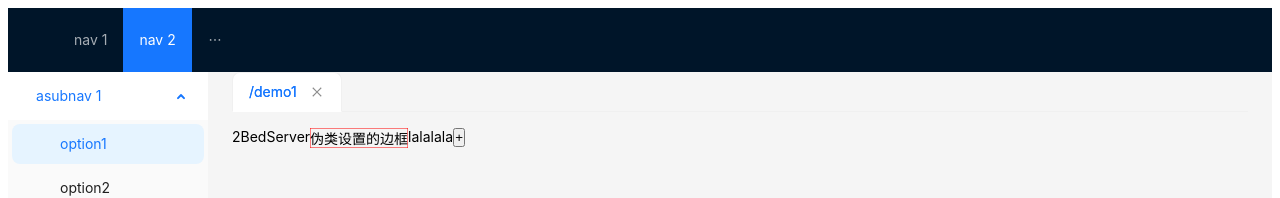
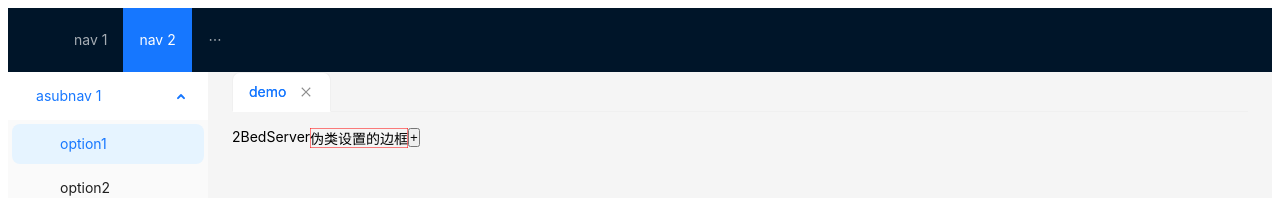
Before and after one commit to EuBain/master-react, a React (Vite) app: page /master-react/demo1 in a window 1280 px wide. Shown: the top 198 px of the page. Built offline with nearby package versions, Linux system fonts and the light colour scheme.

Commit message:
routes修改

```diff
--- /dev/null
+++ b/dd.js
@@ -0,0 +1,2 @@
+const a = (''+'///parentPath'+'/dee///').replace(/^\/*(\/.+)\/*$/, '$1')
+console.log(a)
--- a/src/components/PageTabs/index.tsx
+++ b/src/components/PageTabs/index.tsx
@@ -4,6 +4,7 @@ import { Tabs } from "antd"
 import { useEffect, useRef, useState } from "react";
 import { useLocation, useNavigate, useOutlet } from "react-router-dom";
 import { usePageTabs } from "@/utils/hooks";
+import { list } from "@/routers";
 
 
 type TargetKey = React.MouseEvent | React.KeyboardEvent | string;
@@ -61,7 +62,7 @@ const PageTabs = () => {
         onEdit={onEdit}
         items={Object.entries(keepElement).map(([pathname, element]: any) => {
             return {
-                label: `${pathname}`,
+                label: `${list[pathname]}`,
                 // children: element,
                 key: pathname
             }
--- a/src/pages/ErrorPage/BedServer/index.tsx
+++ b/src/pages/ErrorPage/BedServer/index.tsx
@@ -1,10 +1,10 @@
 
 import React from 'react'
 
-const BedServer = ({child}) => {
+const BedServer = () => {
   return (
     <>
-      {child}
+
     <div>BedServer</div>
 
     </>
--- a/src/routers/Home.tsx
+++ b/src/routers/Home.tsx
@@ -1,4 +1,4 @@
-import { RoutesType, handlerRoutes } from "."
+import { RoutesType } from "."
 export const HomeRoutes: RoutesType[] =[
     {
         name: '主页',
@@ -7,9 +7,8 @@ export const HomeRoutes: RoutesType[] =[
         children: [
             {
                 name: '主页',
-                path: '/home',
-                element: 'demo1',
-                redirect: true,
+                path: '/',
+                redirect: 'demo1',
             },
             {
                 name: 'demo',
--- a/src/routers/index.tsx
+++ b/src/routers/index.tsx
@@ -3,32 +3,79 @@ import { ErrorPageRoutes } from './ErrorPage'
 import { HomeRoutes } from './Home'
 import { DemoRoutes } from './Demo'
 import { Navigate } from "react-router-dom"
-import { component } from './routesMap'
+// import component  from './routesMap'
+import { LazyExoticComponent, lazy } from 'react'
 
+
+
+const Home = lazy(() => import('@/pages/Home'))
+const MyLayout = lazy(() => import('@/pages/Layout'))
+const Demo = lazy(() => import('@/pages/demo'))
+const BadServer = lazy(() => import('@/pages/ErrorPage/BedServer'))
+const NotFind = lazy(() => import('@/pages/ErrorPage/NotFind'))
+
+
+const component = {
+        Home:Home,
+        MyLayout:MyLayout,
+        Demo:Demo,
+        BadServer:BadServer,
+        NotFind:NotFind,
+}
 
 export interface RoutesType {
     name: string,
     path: string,
-    element: string,
+    element?: string,
     children?: RoutesType[],
-    redirect?: boolean,
+    redirect?: string,
 }
 
-export function handlerRoutes (routes:RoutesType[]): any {
+export function handlerRoutes (routes:RoutesType[]):any {
     const route = routes.map((index:RoutesType) => {
-        const Components =  component[index.element]
+        let Components: LazyExoticComponent<() => JSX.Element>
+        if(index.element){
+            Components = component[index.element]
+
+            // Components = MyLayout
+
+
+        }
         return {
             name: index.name,
             path: index.path,
-            element: index.redirect ? <Navigate to={`/${index.element}`} /> : <Components />,
+            element: index.redirect ? <Navigate to={`/${index.redirect}`} /> : <Components />,
             children: index.children ? handlerRoutes(index.children) : null,
         }
     })
     return route
 }
 
-export const routes = handlerRoutes([
+export function flatRoutes (routes: RoutesType[]) {
+    const object: Record<string, string> = {}
+    flatChildrenRoutes(routes)
+    function flatChildrenRoutes (routes:RoutesType[], parentPath?: string) {
+        routes.forEach((l:RoutesType) => {
+            const thisPath = l.redirect ? l.redirect : l.path
+            const path = ((parentPath|| '' )+ thisPath).replace(/^\/*(\/.*)\/$/, '$1')
+            object[path] = l.name
+            if ( l.children) {
+                flatChildrenRoutes(l.children, path)
+            }
+        })
+    }
+    return object
+}
+
+const route = [
     ...HomeRoutes,
-    // ...ErrorPageRoutes,
+
     // ...DemoRoutes,
-])
+]
+
+export const routes = handlerRoutes(route)
+// export const routes = [
+//      ...ErrorPageRoutes,
+// ]
+
+export const list = flatRoutes(route)
--- a/src/routers/routesMap.tsx
+++ b/src/routers/routesMap.tsx
@@ -1,8 +1,5 @@
-import { ErrorPageRoutes } from './ErrorPage'
-import  HomeRoutes from './Home'
-import { DemoRoutes } from './Demo'
 import { LazyExoticComponent, lazy } from 'react'
-import { Navigate } from "react-router-dom"
+
 
 
 const Home = lazy(() => import('@/pages/Home'))
@@ -11,10 +8,10 @@ const Demo = lazy(() => import('@/pages/demo'))
 const BadServer = lazy(() => import('@/pages/ErrorPage/BedServer'))
 const NotFind = lazy(() => import('@/pages/ErrorPage/NotFind'))
 
-export const component:Record<string, LazyExoticComponent<() => JSX.Element>> = {
-        Home,
-        MyLayout,
-        Demo,
-        BadServer,
-        NotFind,
+const component:Record<string, LazyExoticComponent<() => JSX.Element>> = {
+        Home:Home,
+        MyLayout:MyLayout,
+        Demo:Demo,
+        BadServer:BadServer,
+        NotFind:NotFind,
 }
```
